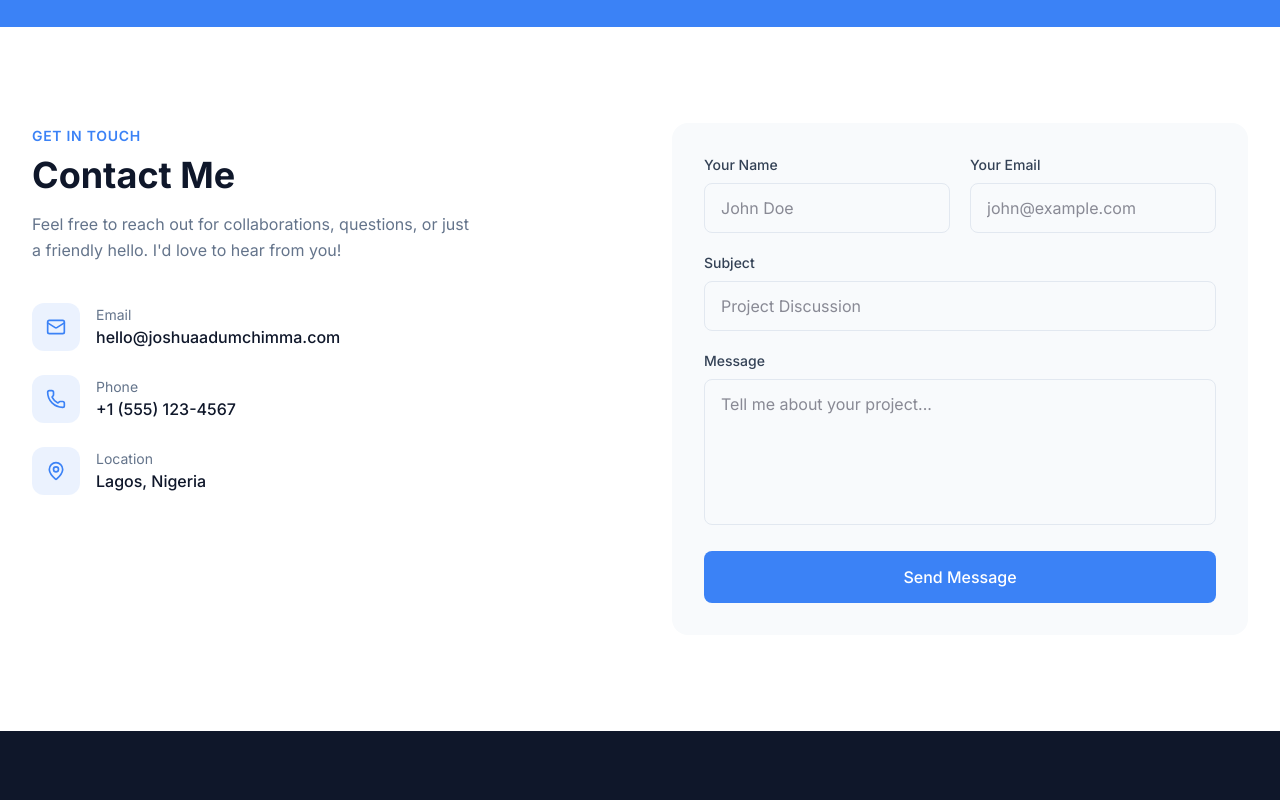
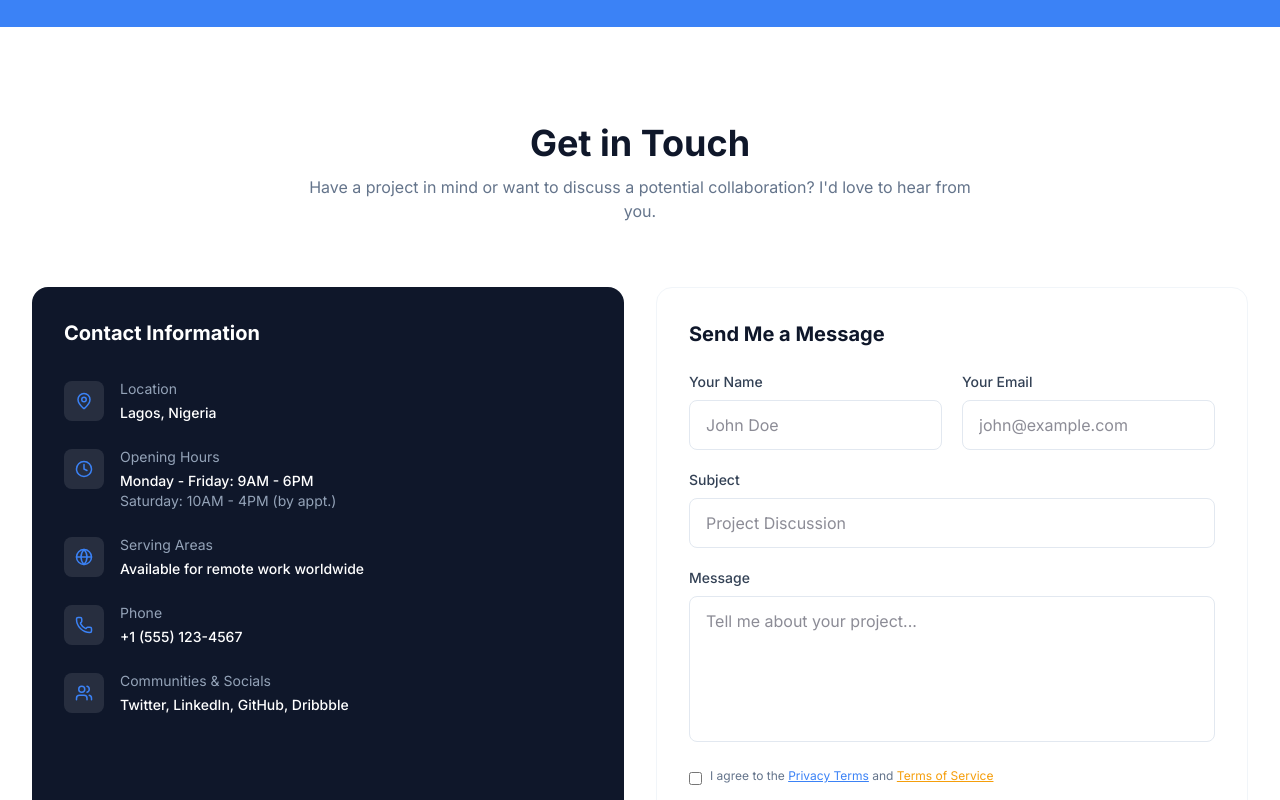
Before and after one commit to Joshua024/jac-portfolio, a Next.js app: page / in a window 1280 px wide. Shown: the part 5880-6680 px from the top of the page. Built offline with nearby package versions, Linux system fonts and the light colour scheme; no server answers; the database is empty.

Commit message:
Redesign Contact section to match Figma Get in Touch design

```diff
--- a/src/components/Contact.tsx
+++ b/src/components/Contact.tsx
@@ -1,68 +1,80 @@
-import { Mail, Phone, MapPin } from "lucide-react";
+import { MapPin, Clock, Globe, Phone, Users } from "lucide-react";
 
 export default function Contact() {
   return (
     <section className="py-24 bg-white">
       <div className="max-w-7xl mx-auto px-4 sm:px-6 lg:px-8">
-        <div className="grid lg:grid-cols-2 gap-16">
-          {/* Left - Info */}
-          <div>
-            <span className="text-primary font-semibold text-sm uppercase tracking-wider">
-              Get In Touch
-            </span>
-            <h2 className="text-4xl font-bold text-gray-900 mt-2">
-              Contact Me
-            </h2>
-            <p className="text-gray-500 mt-4 max-w-md leading-relaxed">
-              Feel free to reach out for collaborations, questions, or just a friendly hello. I&apos;d love to hear from you!
-            </p>
+        {/* Header */}
+        <div className="text-center max-w-2xl mx-auto mb-16">
+          <h2 className="text-4xl font-bold text-gray-900">Get in Touch</h2>
+          <p className="text-gray-500 mt-3">
+            Have a project in mind or want to discuss a potential collaboration? I&apos;d love to hear from you.
+          </p>
+        </div>
 
-            <div className="space-y-6 mt-10">
-              <div className="flex items-center gap-4">
-                <div className="w-12 h-12 bg-primary/10 rounded-xl flex items-center justify-center shrink-0">
-                  <Mail size={20} className="text-primary" />
-                </div>
-                <div>
-                  <div className="text-sm text-gray-500">Email</div>
-                  <div className="font-medium text-gray-900">
-                    hello@joshuaadumchimma.com
+        <div className="grid lg:grid-cols-2 gap-8">
+          {/* Left - Contact Information Card */}
+          <div className="bg-gray-900 text-white rounded-2xl p-8 flex flex-col justify-between">
+            <div>
+              <h3 className="text-xl font-bold mb-8">Contact Information</h3>
+              <div className="space-y-6">
+                <div className="flex items-start gap-4">
+                  <div className="w-10 h-10 bg-white/10 rounded-lg flex items-center justify-center shrink-0 mt-0.5">
+                    <MapPin size={18} className="text-primary" />
+                  </div>
+                  <div>
+                    <div className="text-sm text-gray-400 mb-1">Location</div>
+                    <div className="text-sm font-medium">Lagos, Nigeria</div>
                   </div>
                 </div>
-              </div>
-              <div className="flex items-center gap-4">
-                <div className="w-12 h-12 bg-primary/10 rounded-xl flex items-center justify-center shrink-0">
-                  <Phone size={20} className="text-primary" />
-                </div>
-                <div>
-                  <div className="text-sm text-gray-500">Phone</div>
-                  <div className="font-medium text-gray-900">
-                    +1 (555) 123-4567
+                <div className="flex items-start gap-4">
+                  <div className="w-10 h-10 bg-white/10 rounded-lg flex items-center justify-center shrink-0 mt-0.5">
+                    <Clock size={18} className="text-primary" />
+                  </div>
+                  <div>
+                    <div className="text-sm text-gray-400 mb-1">Opening Hours</div>
+                    <div className="text-sm font-medium">Monday - Friday: 9AM - 6PM</div>
+                    <div className="text-sm text-gray-400">Saturday: 10AM - 4PM (by appt.)</div>
                   </div>
                 </div>
-              </div>
-              <div className="flex items-center gap-4">
-                <div className="w-12 h-12 bg-primary/10 rounded-xl flex items-center justify-center shrink-0">
-                  <MapPin size={20} className="text-primary" />
+                <div className="flex items-start gap-4">
+                  <div className="w-10 h-10 bg-white/10 rounded-lg flex items-center justify-center shrink-0 mt-0.5">
+                    <Globe size={18} className="text-primary" />
+                  </div>
+                  <div>
+                    <div className="text-sm text-gray-400 mb-1">Serving Areas</div>
+                    <div className="text-sm font-medium">Available for remote work worldwide</div>
+                  </div>
                 </div>
-                <div>
-                  <div className="text-sm text-gray-500">Location</div>
-                  <div className="font-medium text-gray-900">
-                    Lagos, Nigeria
+                <div className="flex items-start gap-4">
+                  <div className="w-10 h-10 bg-white/10 rounded-lg flex items-center justify-center shrink-0 mt-0.5">
+                    <Phone size={18} className="text-primary" />
+                  </div>
+                  <div>
+                    <div className="text-sm text-gray-400 mb-1">Phone</div>
+                    <div className="text-sm font-medium">+1 (555) 123-4567</div>
+                  </div>
+                </div>
+                <div className="flex items-start gap-4">
+                  <div className="w-10 h-10 bg-white/10 rounded-lg flex items-center justify-center shrink-0 mt-0.5">
+                    <Users size={18} className="text-primary" />
+                  </div>
+                  <div>
+                    <div className="text-sm text-gray-400 mb-1">Communities &amp; Socials</div>
+                    <div className="text-sm font-medium">Twitter, LinkedIn, GitHub, Dribbble</div>
                   </div>
                 </div>
               </div>
             </div>
           </div>
 
-          {/* Right - Form */}
-          <div className="bg-gray-50 rounded-2xl p-8">
+          {/* Right - Send Me a Message Form */}
+          <div className="bg-white border border-gray-100 rounded-2xl p-8">
+            <h3 className="text-xl font-bold text-gray-900 mb-6">Send Me a Message</h3>
             <form className="space-y-5">
               <div className="grid sm:grid-cols-2 gap-5">
                 <div>
-                  <label
-                    htmlFor="contact-name"
-                    className="block text-sm font-medium text-gray-700 mb-2"
-                  >
+                  <label htmlFor="contact-name" className="block text-sm font-medium text-gray-700 mb-2">
                     Your Name
                   </label>
                   <input
@@ -73,10 +85,7 @@ export default function Contact() {
                   />
                 </div>
                 <div>
-                  <label
-                    htmlFor="contact-email"
-                    className="block text-sm font-medium text-gray-700 mb-2"
-                  >
+                  <label htmlFor="contact-email" className="block text-sm font-medium text-gray-700 mb-2">
                     Your Email
                   </label>
                   <input
@@ -88,10 +97,7 @@ export default function Contact() {
                 </div>
               </div>
               <div>
-                <label
-                  htmlFor="contact-subject"
-                  className="block text-sm font-medium text-gray-700 mb-2"
-                >
+                <label htmlFor="contact-subject" className="block text-sm font-medium text-gray-700 mb-2">
                   Subject
                 </label>
                 <input
@@ -102,10 +108,7 @@ export default function Contact() {
                 />
               </div>
               <div>
-                <label
-                  htmlFor="contact-message"
-                  className="block text-sm font-medium text-gray-700 mb-2"
-                >
+                <label htmlFor="contact-message" className="block text-sm font-medium text-gray-700 mb-2">
                   Message
                 </label>
                 <textarea
@@ -115,9 +118,19 @@ export default function Contact() {
                   className="w-full px-4 py-3 rounded-lg border border-gray-200 focus:outline-none focus:ring-2 focus:ring-primary/20 focus:border-primary transition-colors resize-none"
                 />
               </div>
+              <div className="flex items-start gap-2">
+                <input
+                  id="contact-terms"
+                  type="checkbox"
+                  className="mt-1 rounded border-gray-300 text-primary focus:ring-primary"
+                />
+                <label htmlFor="contact-terms" className="text-xs text-gray-500">
+                  I agree to the <span className="text-primary underline">Privacy Terms</span> and <span className="text-accent underline">Terms of Service</span>
+                </label>
+              </div>
               <button
                 type="submit"
-                className="w-full bg-primary text-white py-3.5 rounded-lg font-medium hover:bg-primary-dark transition-colors"
+                className="w-full bg-accent text-white py-3.5 rounded-lg font-medium hover:bg-accent-dark transition-colors"
               >
                 Send Message
               </button>
```
Also changed, not shown: 1 other file (tests, documents, lock files or other folders).
